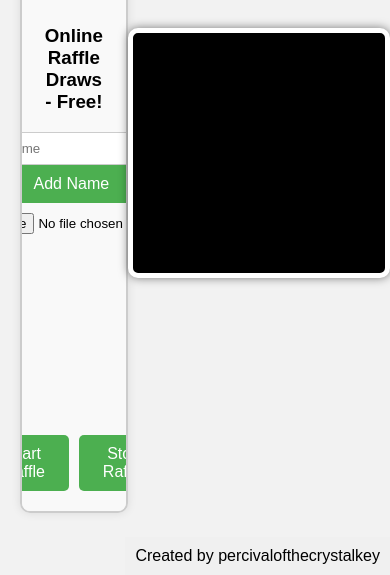
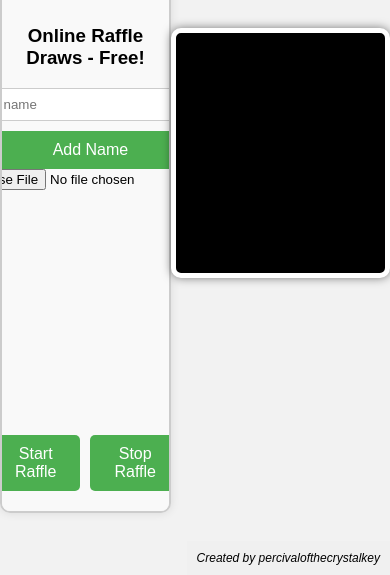
Before and after one commit to francisadrianviernes/raffle-draw-generator, a plain HTML site: page index.html in a window 390 px wide. Shown: the part 269-844 px from the top of the page. Drawn offline with Linux system fonts and the light colour scheme.

Commit message:
Update stylesheet.css

```diff
--- a/stylesheet.css
+++ b/stylesheet.css
@@ -67,45 +67,40 @@ canvas {
 }
 
 
-
-
 .input-group {
   display: flex;
-  align-items: center; /* Align items vertically */
+  flex-direction: column;
+  align-items: center;
 }
 
-.input-group > div {
-  margin-right: 10px; /* Add some spacing between input and button */
+.input-group input[type="text"] {
+  width: 100%; /* Make the input field fill the available width */
+  margin-bottom: 10px; /* Add some vertical spacing between input field and button */
 }
 
-.button-group {
-  margin-top: 10px; /* Add some spacing between input group and button group */
+.input-group button {
+  width: 100%; /* Make the button fill the available width */
 }
 
-#csvFileInput {
-  margin-right: auto; /* Move csvFileInput to the left */
+/* Add a media query for smaller screens */
+@media only screen and (max-width: 768px) {
+  #raffleContainer {
+      width: 95%; /* Adjust the width for smaller screens */
+      margin-left: auto;
+      margin-right: auto; /* Center the container on smaller screens */
+  }
 }
 
-
-/* Adjustments for smaller screens */
-@media (max-width: 600px) {
-  .input-group {
-    flex-direction: column; /* Stack elements vertically on smaller screens */
-  }
-
-  .input-group > div {
-    margin-right: 0; /* Remove right margin on smaller screens */
-    margin-bottom: 10px; /* Add spacing between input and button on smaller screens */
-  }
-}
 
 #addNameButton {
   margin-right: 10px; /* Add some space between the buttons */
 }
 
 #raffleContainer {
-    margin-left: 20px; /* Adjust this value as needed */
-    width: 24%; /* Set width to occupy 25% of the viewport */
+    margin-right: 20px;
+    max-width: 400px; /* Set a maximum width for the container */
+    width: 60%; /* Set a relative width to ensure responsiveness */
+    margin: 0 auto; /* Center the container horizontally */
     height: 80vh; /* Set height to occupy 80% of the viewport height */
     max-height: 80%; /* Set maximum height to 80% of viewport height */
     overflow-y: auto; /* Allow vertical scrolling if needed */
@@ -141,8 +136,9 @@ canvas {
   border-radius: 10px;
   padding: 20px;
   width: 80%;
-  height: 200px;
-  max-width: 600px;
+  max-width: 600px; /* Set a maximum width for responsiveness */
+  height: 200px; /* Fixed height */
+  max-height: calc(100vh - 200px); /* Maximum height responsive to viewport height */
   margin: 50px auto;
   text-align: center;
   box-shadow: 0 0 10px rgba(0, 0, 0, 0.5);
@@ -150,8 +146,9 @@ canvas {
   flex-direction: column;
   justify-content: center;
   align-items: center;
-  overflow: hidden;
+  overflow: auto; /* Enable scrolling if content exceeds the height */
 }
+
 
 #winnerName {
   background: transparent !important;
@@ -255,4 +252,6 @@ footer {
   right: 0;
   padding: 10px;
   background-color: #f0f0f0;
+  font-size: 12px; /* Smaller font size */
+  font-style: italic; /* Italicized text */
 }
```
